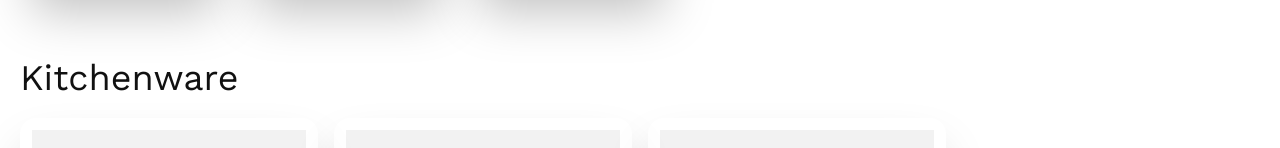
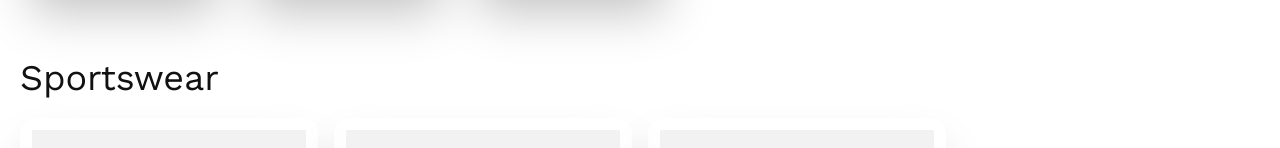
Before and after one commit to akanik3376/assignment-7-summer-sale1, a plain HTML site: page index.html in a window 1280 px wide. Shown: the part 1318-1466 px from the top of the page. Drawn offline with nearby package versions, Linux system fonts and the light colour scheme.

Commit message:
added new commit

```diff
--- a/index.html
+++ b/index.html
@@ -197,7 +197,7 @@
 
     <!-- second card section -->
     <section class="container mx-auto google-font mt-5 p-5 ">
-        <h2 class="text-color text-4xl mb-5">Kitchenware</h2>
+        <h2 class="text-color text-4xl mb-5">Sportswear</h2>
 
         <!-- card  section 1 -->
         <div class="card-container gap-4 grid md:grid-cols-2 lg:grid-cols-4">
```
